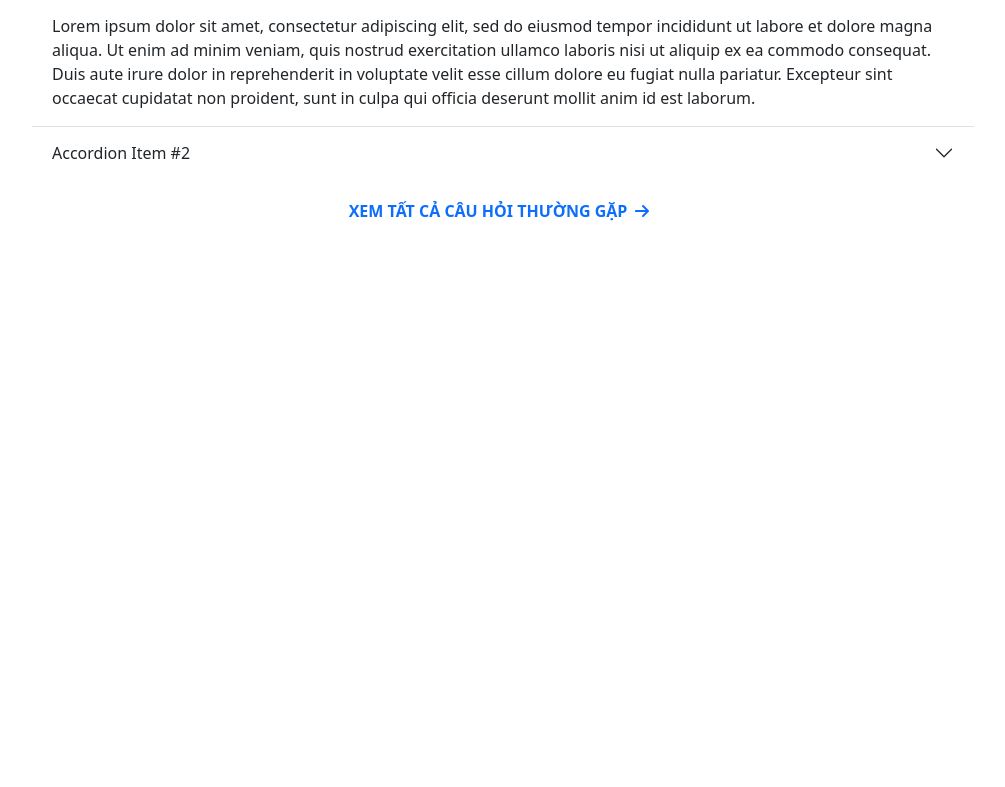
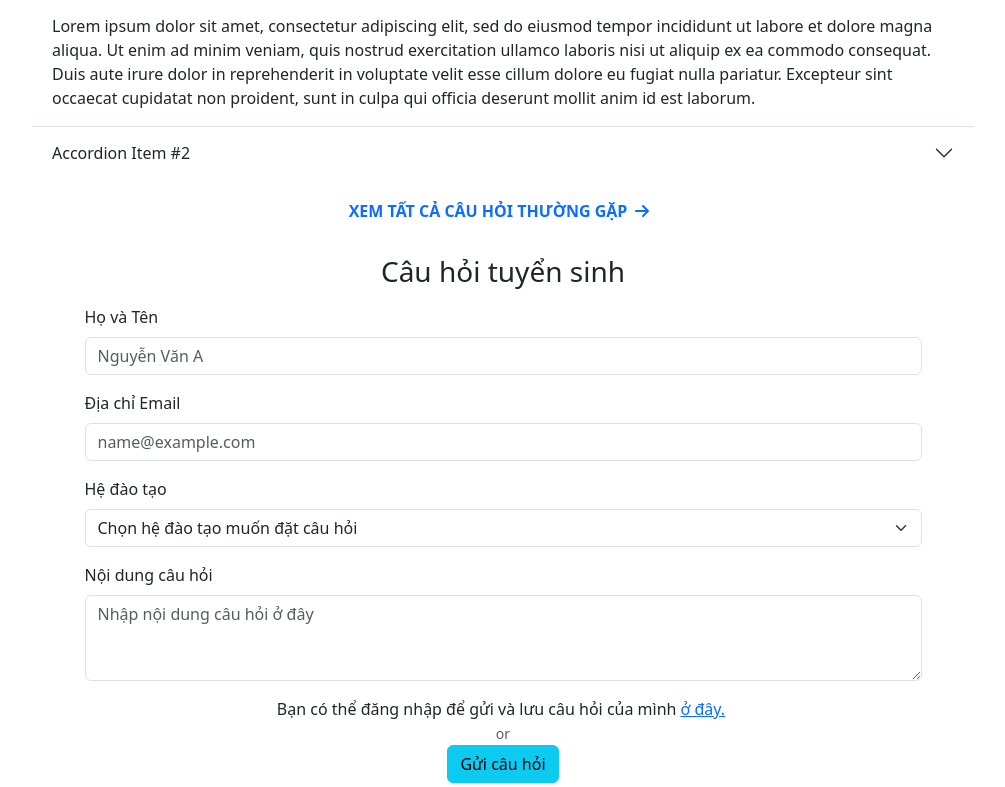
Before and after one commit to frost1129/UniAdmissionsSupport, a React (Create React App) app in the folder frontend/: page / in a window 1280 px wide. Shown: the part 315-1102 px from the top of the page, without its empty margins (137-1142 px from the left). Before the commit the page ends 800 px from the top, so only its background shows below. Built offline with nearby package versions, Linux system fonts and the light colour scheme; no server answers.

Commit message:
[Linh] front: user-question component

```diff
--- /dev/null
+++ b/frontend/src/components/UserQuestion.js
@@ -0,0 +1,44 @@
+import React from "react";
+import { Button, Container, Form } from "react-bootstrap";
+import { Link } from "react-router-dom";
+
+const UserQuestion = () => {
+    return (
+        <Container>
+            <h3 className="text-center my-3">Câu hỏi tuyển sinh</h3>
+            <Form className="w-75 mx-auto">
+                <Form.Group className="mb-3">
+                    <Form.Label>Họ và Tên</Form.Label>
+                    <Form.Control type="text" placeholder="Nguyễn Văn A" />
+                </Form.Group>
+                <Form.Group className="mb-3">
+                    <Form.Label>Địa chỉ Email</Form.Label>
+                    <Form.Control type="email" placeholder="name@example.com" />
+                </Form.Group>
+                <Form.Group className="mb-3">
+                    <Form.Label>Hệ đào tạo</Form.Label>
+                    <Form.Select aria-label="Default select example">
+                        <option>Chọn hệ đào tạo muốn đặt câu hỏi</option>
+                        <option value="1">One</option>
+                    </Form.Select>
+                </Form.Group>
+                <Form.Group className="mb-3">
+                    <Form.Label>Nội dung câu hỏi</Form.Label>
+                    <Form.Control as="textarea" rows={3} placeholder="Nhập nội dung câu hỏi ở đây" />
+                </Form.Group>
+                <Form.Group className="mb-1 col-12 text-center">
+                    Bạn có thể đăng nhập để gửi và lưu câu hỏi của mình
+                    <Link className="mx-1">
+                    ở đây.
+                    </Link>
+                    <br/>
+                    <Form.Text id="submitHelpBlock" muted> or </Form.Text>
+                    <br/>
+                    <Button variant="info" type="submit">Gửi câu hỏi</Button>
+                </Form.Group>
+            </Form>
+        </Container>
+    );
+};
+
+export default UserQuestion;
--- a/frontend/src/layouts/Home.js
+++ b/frontend/src/layouts/Home.js
@@ -2,6 +2,7 @@ import React from "react";
 import BannerCarousel from "../components/BannerCarousel";
 import Search from "../components/Search";
 import FAQs from "../components/FAQs";
+import UserQuestion from "../components/UserQuestion";
 
 const Home = () => {
     return (
@@ -9,6 +10,7 @@ const Home = () => {
             <BannerCarousel/>
             <Search/>
             <FAQs/>
+            <UserQuestion/>
         </>
     )
 };
```
Also changed, not shown: 1 other file (tests, documents, lock files or other folders).
